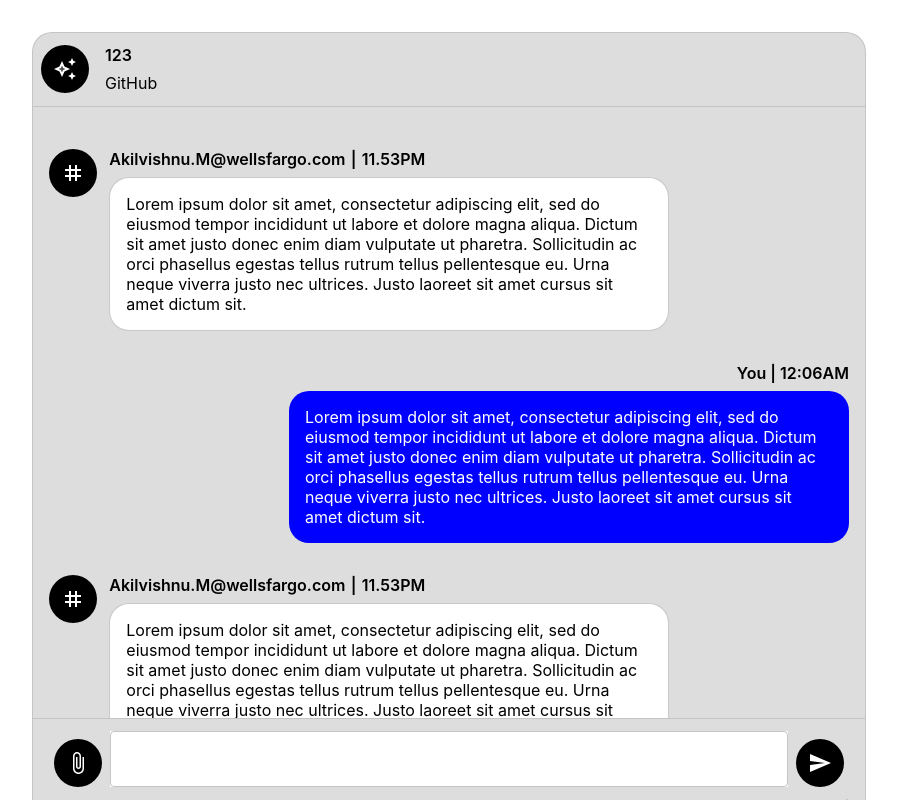
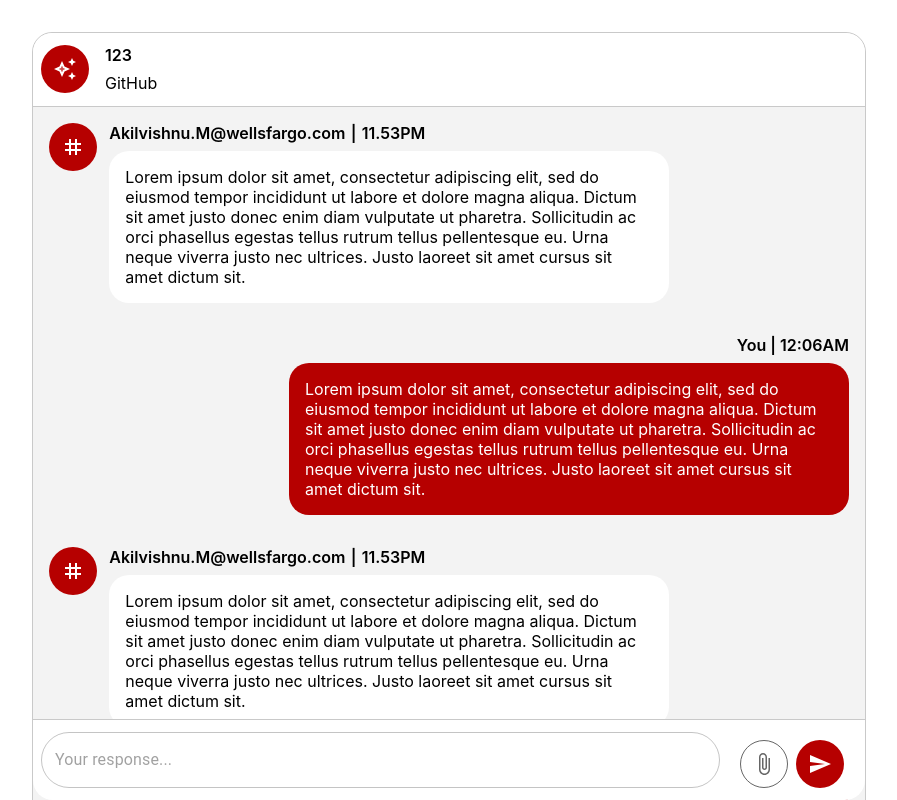
Before and after one commit to akilvishnum/test-app, a React (Create React App) app: page / in a window 1280 px wide. Shown: the top 800 px of the page, without its empty margins (191-1088 px from the left). Built offline with nearby package versions, Linux system fonts and the light colour scheme.

Commit message:
Changed color theme

```diff
--- a/src/App.js
+++ b/src/App.js
@@ -8,7 +8,7 @@ import { Box } from '@mui/material';
 
 const App = () => {
   return(
-    <Box sx = {{padding: '2rem 0rem', width: '100%', display: 'flex', justifyContent: 'center'}}>
+    <Box sx = {{padding: '2rem 0rem', width: '100%', height: '100%', display: 'flex', justifyContent: 'center'}}>
     <ResponseContainer />
     </Box>
 
--- a/src/ResponseContainer.jsx
+++ b/src/ResponseContainer.jsx
@@ -1,4 +1,4 @@
-import { Box, Grid, TextField } from '@mui/material';
+import { Box, Grid, styled, TextField } from '@mui/material';
 import React from 'react';
 import { CircleIcon } from './components/CircleIcon';
 import AttachFileIcon from '@mui/icons-material/AttachFile';
@@ -9,6 +9,12 @@ import { RespondComment } from './components/RespondComment';
 import { useRef } from 'react';
 import { useEffect, useState} from 'react';
 
+const StyledTextField = styled(TextField)({
+    '& .MuiInputBase-root': {
+        borderRadius: '30px'
+    }
+});
+
 export const ResponseContainer = () => {
     const stickyRef = useRef(null);
     const [comment, setComment] = useState('');
@@ -18,39 +24,41 @@ export const ResponseContainer = () => {
     // }, [comment])
 
     return (
-        <Box sx = {{width: '65%', minHeight: '100vh', background: '#dddddd', borderRadius: '20px', border: '1px solid #c2c2c2de'}}>
-            <Box sx = {{width: '100%', minHeight: '100px'}}>
+        <Box sx = {{width: '65%', minHeight: '90%', background: 'transparent', borderRadius: '20px', border: '1px solid #c2c2c2de'}}>
+            <Box sx = {{position: 'sticky', top: 0, background: 'white', width: '100%', borderRadius: '20px 20px 0px 0px'}}>
                     <ResponseContainerHeader orderId={123} productName = {'GitHub'} />
             </Box>
-            <Box sx = {{width: '100%'}}>
+            <Box sx = {{width: '100%', background: '#f3f3f3'}}>
                 <Box sx = {{width: '100%', padding: '1rem', display: 'flex', flexDirection: 'column', gap: '2rem', boxSizing: 'border-box'}}>
                     <AwaitingComment commentedBy={'Akilvishnu.M@wellsfargo.com'} time = {'11.53PM'}/>
                     <RespondComment />
                     <AwaitingComment commentedBy={'Akilvishnu.M@wellsfargo.com'} time = {'11.53PM'}/>
                     <RespondComment />
-                    <RespondComment />
+                    <AwaitingComment commentedBy={'Akilvishnu.M@wellsfargo.com'} time = {'11.53PM'}/>
                 </Box>
             </Box>
-            <Box sx = {{position: 'sticky', width: '100%', bottom: 0, display: 'flex', zIndex: 100,  padding: '0.77rem 0.5rem', boxSizing: 'border-box', borderTop: '1px solid #c2c2c2de', background: '#dddddd', borderRadius: '0 0 20px 20px'}}>
+            <Box sx = {{position: 'sticky', width: '100%', bottom: 0, display: 'flex', zIndex: 100,  padding: '0.77rem 0.5rem', boxSizing: 'border-box', borderTop: '1px solid #c2c2c2de', background: 'white', borderRadius: '0 0 20px 20px'}}>
                 <Grid container sx = {{display: 'flex', alignItems: 'flex-end'}} spacing = {1}>
-                    <Grid item xs = {1} sx = {{display: 'flex', justifyContent: 'flex-end'}}>
-                        <CircleIcon
-                            icon = {<AttachFileIcon onClick = {() => {}} />}
-                            customStyles = {{color: 'white', background: 'black'}}
-                        />
-                    </Grid>
+
                     <Grid item xs = {10}>
-                            <TextField
+                            <StyledTextField
                             multiline
                             maxRows = '7'
                             style={{width: '100%', background: 'white'}}
                             onChange = {(e) => setComment(e?.target.value)}
+                            placeholder = 'Your response...'
                             />
+                    </Grid>
+                    <Grid item xs = {1} sx = {{display: 'flex', justifyContent: 'flex-end'}}>
+                        <CircleIcon
+                            icon = {<AttachFileIcon onClick = {() => {}} />}
+                            customStyles = {{color: '#4f4f4fde', border: '0.119rem solid #4f4f4fde', boxSizing: 'border-box', background: 'transparent'}}
+                        />
                     </Grid>
                     <Grid item xs = {1}>
                         <CircleIcon
                             icon = {<SendIcon onClick = {() => {}} />}
-                            customStyles = {{color: 'white', background: 'black'}}
+                            customStyles = {{color: 'white'}}
                         />
                     </Grid>
                 </Grid>
--- a/src/components/AwaitingComment.jsx
+++ b/src/components/AwaitingComment.jsx
@@ -17,11 +17,11 @@ export const AwaitingComment = ({commentedBy, time, comment, team}) => {
         <Box sx = {{width: '100%', display: 'flex', flexDirection: 'row', alignItems: 'flex-start', gap: '0.77rem'}}>
             <CircleIcon
                 icon = {<TagTwoToneIcon />}
-                customStyles = {{color: 'white', background: 'black'}}
+                customStyles = {{color: 'white'}}
             />
             <Box sx = {{width: '70%', display: 'flex', flexDirection: 'column', gap: '0.5rem', }}>
                 <AwaitingCommentHeader commentedBy = {commentedBy} time = {time} />
-                <Box sx = {{borderRadius: '20px', background: 'white', padding: '1rem', border: '1px solid #c2c2c2de'}}>
+                <Box sx = {{borderRadius: '20px', background: 'white', padding: '1rem', }}>
                     <p style = {{margin: 0}}>
                         Lorem ipsum dolor sit amet, consectetur adipiscing elit, sed do eiusmod tempor incididunt ut labore et dolore magna aliqua. Dictum sit amet justo donec enim diam vulputate ut pharetra. Sollicitudin ac orci phasellus egestas tellus rutrum tellus pellentesque eu. Urna neque viverra justo nec ultrices. Justo laoreet sit amet cursus sit amet dictum sit.
                     </p>
--- a/src/components/CircleIcon.jsx
+++ b/src/components/CircleIcon.jsx
@@ -3,7 +3,7 @@ import React from 'react';
 
 export const CircleIcon = ({icon, customStyles}) => {
     return (
-        <Box sx = {{width: '3rem', borderRadius: '50%', aspectRatio: '1', display: 'flex', justifyContent: 'center', alignItems: 'center', cursor: 'pointer', ...customStyles}}>
+        <Box sx = {{width: '3rem', borderRadius: '50%', aspectRatio: '1', display: 'flex', justifyContent: 'center', alignItems: 'center', cursor: 'pointer', background: '#b60000', ...customStyles}}>
             {icon}
         </Box>
     )
--- a/src/components/RespondComment.jsx
+++ b/src/components/RespondComment.jsx
@@ -8,7 +8,7 @@ export const RespondComment = ({comment}) => {
             <p style = {{margin: 0, fontWeight: 600}}>
                 You | 12:06AM
             </p>
-                <Box sx = {{borderRadius: '20px', background: 'blue', padding: '1rem', color: 'white'}}>
+                <Box sx = {{borderRadius: '20px', background: '#b60000', padding: '1rem', color: 'white'}}>
                     <p style = {{margin: 0}}>
                         Lorem ipsum dolor sit amet, consectetur adipiscing elit, sed do eiusmod tempor incididunt ut labore et dolore magna aliqua. Dictum sit amet justo donec enim diam vulputate ut pharetra. Sollicitudin ac orci phasellus egestas tellus rutrum tellus pellentesque eu. Urna neque viverra justo nec ultrices. Justo laoreet sit amet cursus sit amet dictum sit.
                     </p>
--- a/src/components/ResponseContainerHeader.jsx
+++ b/src/components/ResponseContainerHeader.jsx
@@ -6,7 +6,7 @@ import AutoAwesomeTwoToneIcon from '@mui/icons-material/AutoAwesomeTwoTone';
 export const ResponseContainerHeader = ({orderId, productName}) => {
     return (
         <Box sx = {{display: 'flex', flexDirection: 'row', gap: '1rem', borderBottom: '1px solid #c2c2c2de', padding: '0.77rem 0.5rem'}}>
-            <CircleIcon icon={<AutoAwesomeTwoToneIcon />} customStyles = {{background: 'black', color: 'white'}}/>
+            <CircleIcon icon={<AutoAwesomeTwoToneIcon />} customStyles = {{ color: 'white'}}/>
             <Box sx = {{display: 'flex', flexDirection: 'column', gap: '0.5rem'}}>
                 <p style = {{fontWeight: 600, margin: 0}}>{orderId}</p>
                 <p style = {{margin: 0}}>{productName}</p>
```
